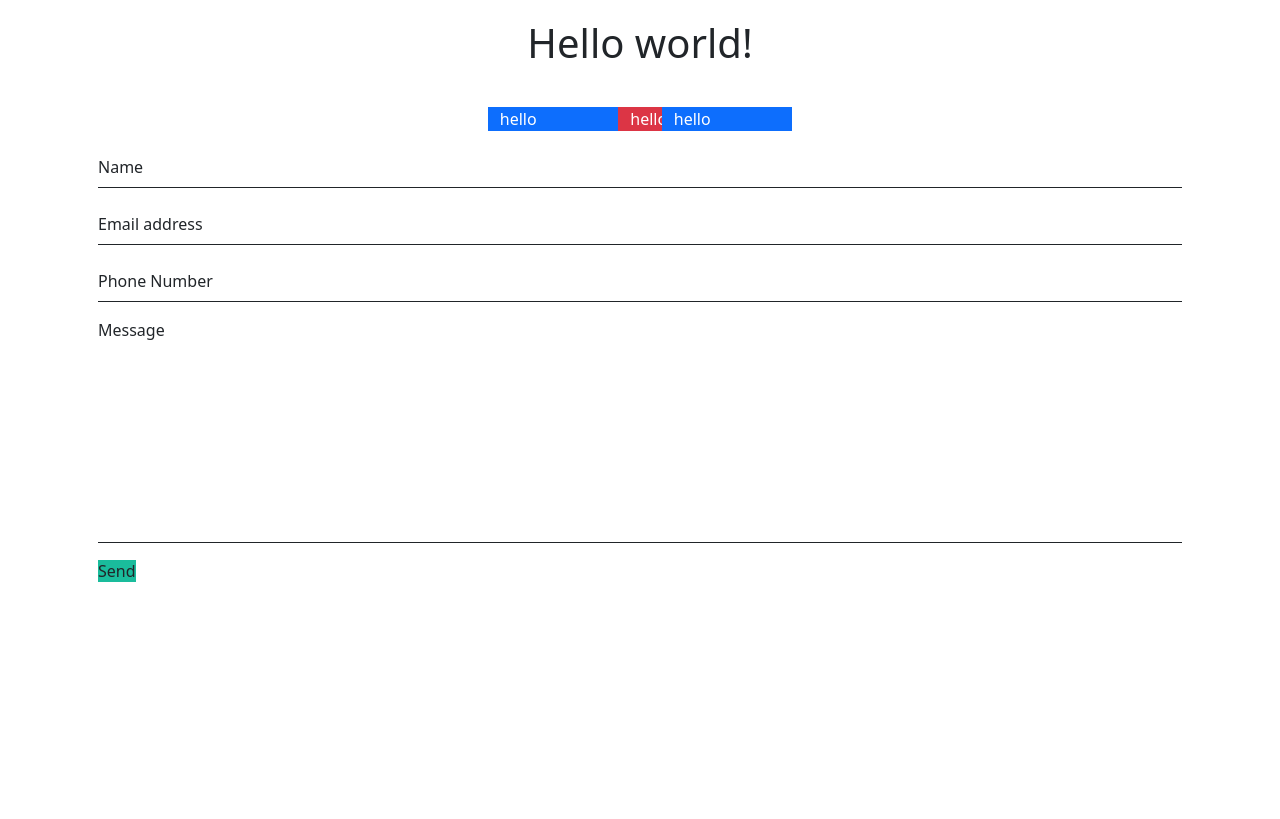
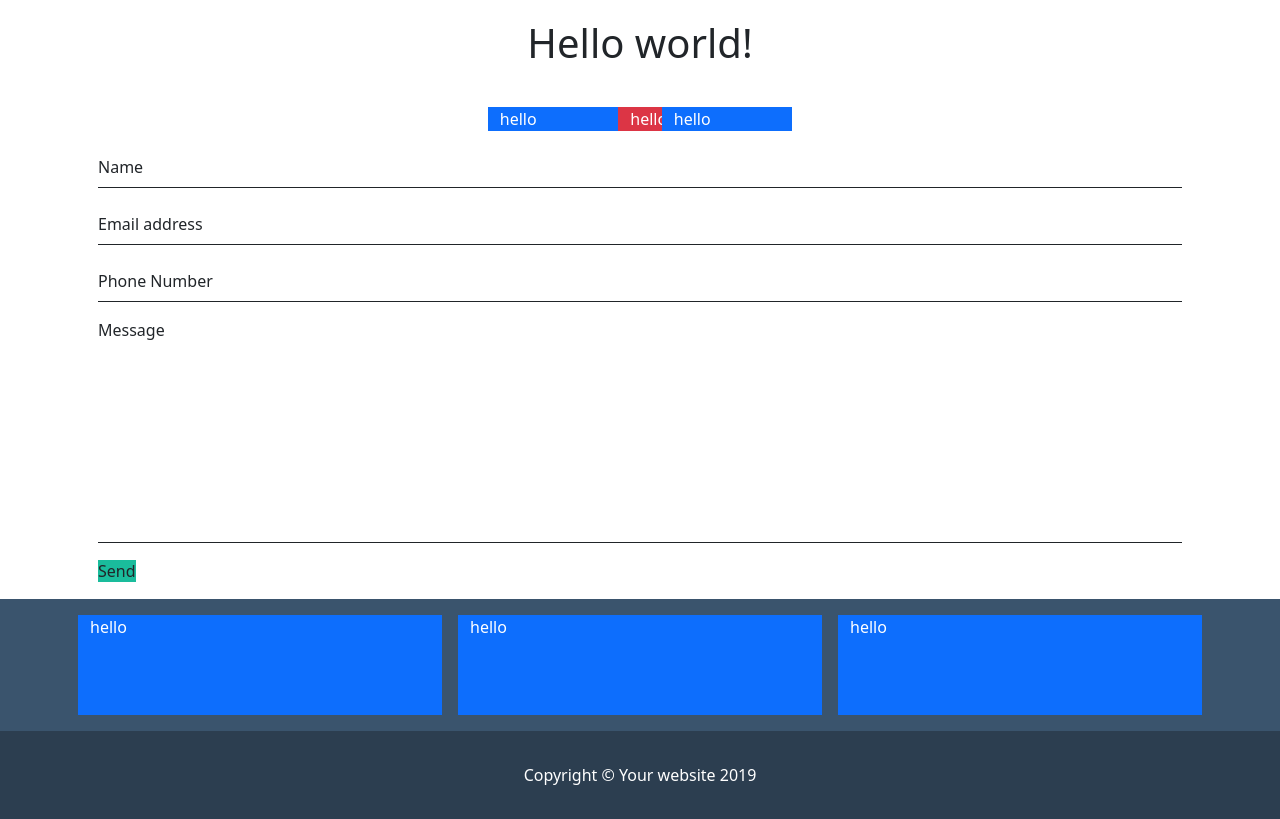
Before and after one commit to SevenErol/html-css-bootstrap-freelancer, a plain HTML site: page index.html in a window 1280 px wide. Shown: the part 1147-1966 px from the top of the page. Before the commit the page ends 1746 px from the top, so only its background shows below. Drawn offline with nearby package versions, Linux system fonts and the light colour scheme.

Commit message:
banner and footer sections complete

```diff
--- a/assets/style.css
+++ b/assets/style.css
@@ -26,3 +26,11 @@
 .ms_btn {
     background-color: var(--bg-sections);
 }
+
+#banner_btm {
+    background-color: var(--bg-banner-btm);
+}
+
+#site_footer {
+    background-color: var(--bg-header);
+}
--- a/index.html
+++ b/index.html
@@ -146,7 +146,31 @@
             </div>
         </section>
 
+        <section id="banner_btm" class="py-2 text-white">
+            <div class="container">
+                <div class="row">
+                    <div class="col-4 p-2">
+                        <div style="height:100px ;" class="container-fluid text-bg-primary">hello</div>
+                    </div>
+
+                    <div class="col-4 p-2">
+                        <div style="height:100px ;" class="container-fluid text-bg-primary">hello</div>
+                    </div>
+
+                    <div class="col-4 p-2">
+                        <div style="height:100px ;" class="container-fluid text-bg-primary">hello</div>
+                    </div>
+                </div>
+            </div>
+        </section>
+
     </main>
+
+    <footer id="site_footer" class="text-white">
+        <div class="container d-flex flex-column align-items-center p-3">
+            <span class="p-3">Copyright &copy; Your website 2019</span>
+        </div>
+    </footer>
 
 
     <script src="https://cdn.jsdelivr.net/npm/bootstrap@5.2.1/dist/js/bootstrap.bundle.min.js"
```
